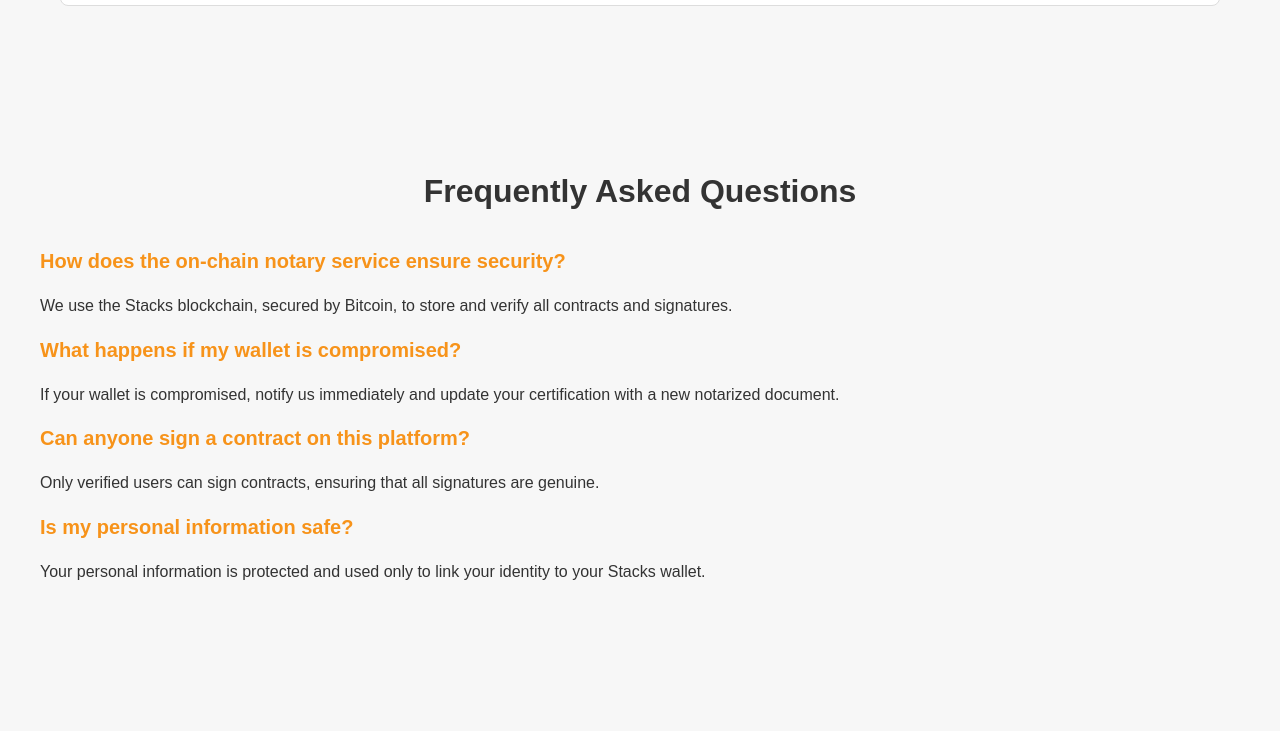
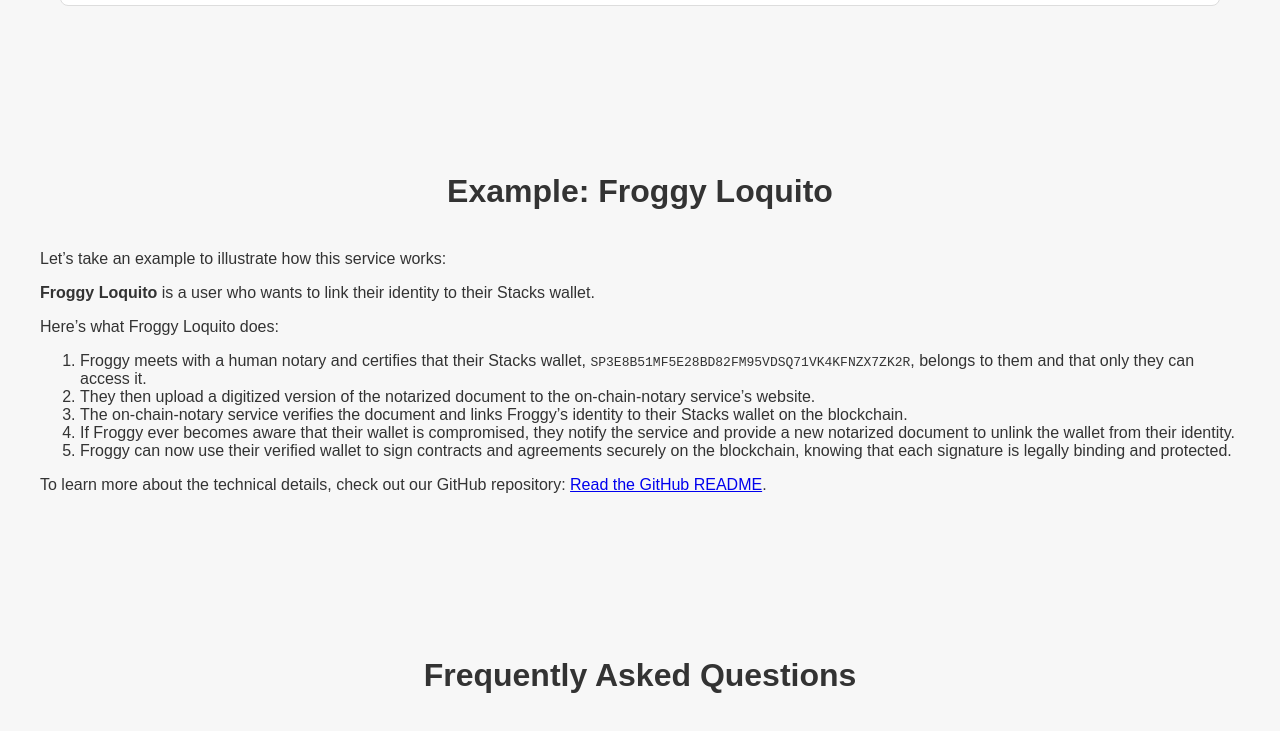
Before and after one commit to FroggysOrd/notary, a plain HTML site: page index.html in a window 1280 px wide. Shown: the part 1427-2158 px from the top of the page. Drawn offline with Linux system fonts and the light colour scheme.

Commit message:
Update index.html
added example of contract for Froggy Loquito person
added link to github

```diff
--- a/index.html
+++ b/index.html
@@ -18,6 +18,7 @@
             <ul>
                 <li><a href="#home">Home</a></li>
                 <li><a href="#how-it-works">How It Works</a></li>
+                <li><a href="#example">Example</a></li>
                 <li><a href="#faq">FAQ</a></li>
                 <li><a href="#about">About</a></li>
                 <li><a href="#contact">Contact</a></li>
@@ -55,6 +56,21 @@
         </div>
     </section>
 
+    <section id="example" class="content">
+        <h2>Example: Froggy Loquito</h2>
+        <p>Let’s take an example to illustrate how this service works:</p>
+        <p><strong>Froggy Loquito</strong> is a user who wants to link their identity to their Stacks wallet.</p>
+        <p>Here’s what Froggy Loquito does:</p>
+        <ol>
+            <li>Froggy meets with a human notary and certifies that their Stacks wallet, <code>SP3E8B51MF5E28BD82FM95VDSQ71VK4KFNZX7ZK2R</code>, belongs to them and that only they can access it.</li>
+            <li>They then upload a digitized version of the notarized document to the on-chain-notary service’s website.</li>
+            <li>The on-chain-notary service verifies the document and links Froggy’s identity to their Stacks wallet on the blockchain.</li>
+            <li>If Froggy ever becomes aware that their wallet is compromised, they notify the service and provide a new notarized document to unlink the wallet from their identity.</li>
+            <li>Froggy can now use their verified wallet to sign contracts and agreements securely on the blockchain, knowing that each signature is legally binding and protected.</li>
+        </ol>
+        <p>To learn more about the technical details, check out our GitHub repository: <a href="https://github.com/FroggysOrd/notary/blob/main/README.md" target="_blank">Read the GitHub README</a>.</p>
+    </section>
+
     <section id="faq" class="content">
         <h2>Frequently Asked Questions</h2>
         <div class="faq-item">
@@ -83,7 +99,7 @@
 
     <section id="contact" class="content">
         <h2>Contact Us</h2>
-        <form id="contact-form">
+        <form id="contact-form" action="https://formspree.io/f/your-form-id" method="POST">
             <label for="name">Name:</label>
             <input type="text" id="name" name="name" required>
 
```
